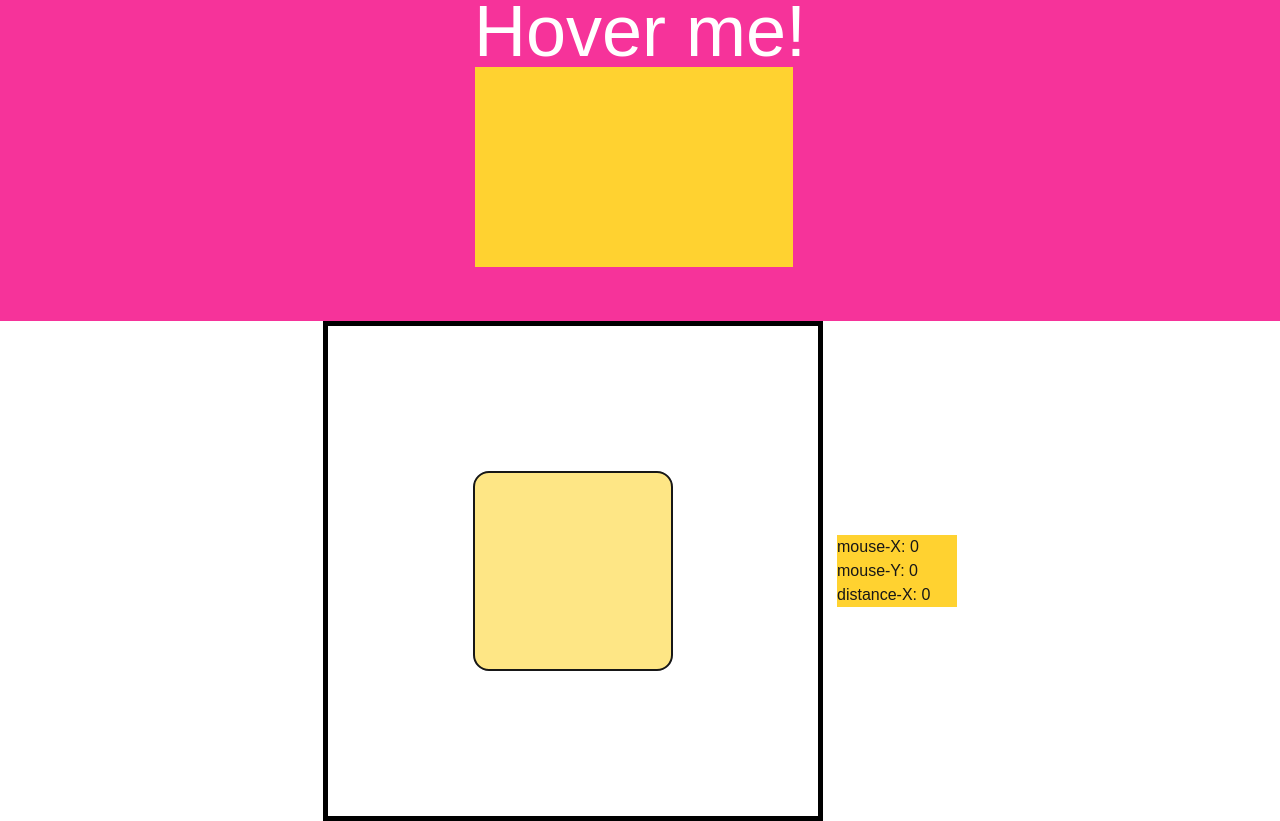
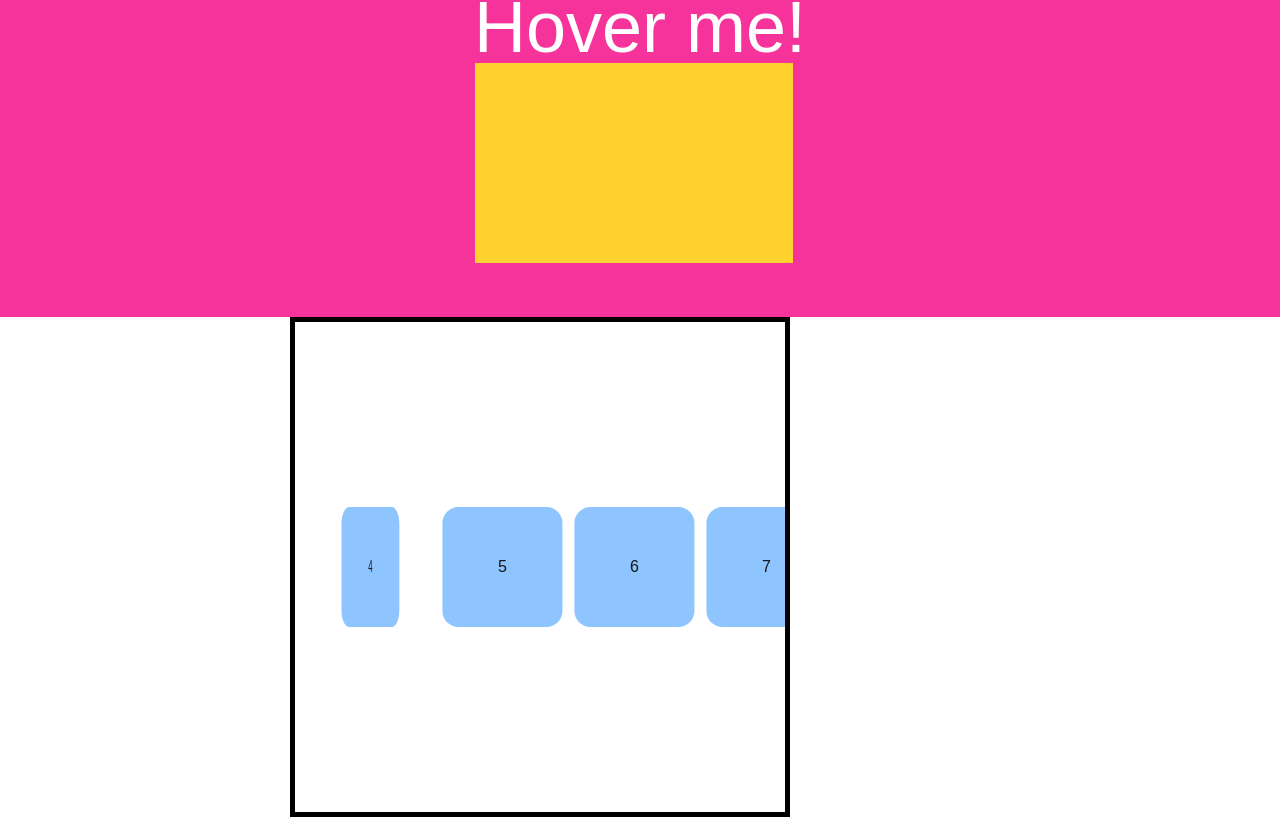
Before and after one commit to dev-zyrushiyao/gsap-sketchpad-v2, a Next.js app: page / in a window 1280 px wide. Shown: the part 1701-2522 px from the top of the page. Built offline with nearby package versions, Linux system fonts and the light colour scheme.

Commit message:
scroll using mouse move

```diff
--- a/app/components/MouseDemo.tsx
+++ b/app/components/MouseDemo.tsx
@@ -4,68 +4,138 @@ import React, { useRef, useState } from "react";
 
 gsap.registerPlugin(useGSAP);
 
-type Coordinates = { x: number; y: number; distX: number };
-type QuickSetterFn = (value: number | string) => void;
+type QuickSetterFn = (value: string | number) => void;
 
 export default function MouseDemo() {
   //useRef
   const container = useRef<HTMLDivElement | null>(null);
-
-  //state
-  const [coordinates, setCoordinates] = useState<Coordinates>({
-    x: 0,
-    y: 0,
-    distX: 0,
-  });
+  const setContainerOverFlow = useRef<QuickSetterFn | null>(null);
+  const setScrollX = useRef<QuickSetterFn | null>(null);
+  const scrollTween = useRef<gsap.core.Tween | null>(null);
 
   //useGsap - contextSafe
-  const { contextSafe } = useGSAP(() => {}, { scope: container });
+  const { contextSafe } = useGSAP(
+    () => {
+      //boxWrapper rect
+      const boxWrapper = container.current?.querySelector(
+        ".box-wrapper",
+      ) as HTMLElement;
+      const boxWrapperRect = boxWrapper.getBoundingClientRect();
+      const boxWrapperWidth = boxWrapperRect.width;
 
-  function handleMouseMove(e: React.MouseEvent<HTMLDivElement>): void {
-    const context = contextSafe(() => {
-      const rect = e.currentTarget.getBoundingClientRect();
-      const xAxis = e.nativeEvent.clientX - rect.left;
-      const yAxis = e.nativeEvent.clientY - rect.top;
+      //container rect
+      const containerRect = container.current?.getBoundingClientRect();
+      if (!containerRect) return;
+      const containerWidth = containerRect.width;
+      const containerCenter = containerWidth / 2;
+      console.log("containerRect.left", containerRect.left);
 
-      //calculates the distance between the width and the center of the div
-      const center = rect.width / 2;
-      const distanceX = Math.abs(center - xAxis);
+      //scroll computation
+      const scrollAmount = boxWrapperWidth - containerWidth;
 
-      const updatedCoordinates: Coordinates = {
-        x: xAxis,
-        y: yAxis,
-        distX: distanceX,
+      const updateSquash = () => {
+        //calculate the distance of the boxtiles to the container
+        const boxTiles =
+          container.current?.querySelectorAll("[class*=box-tile-]");
+        //convert node to array
+        const boxTilesArr = Array.from(boxTiles ?? []);
+
+        //array of quickSetter
+        const setScaleXList = boxTilesArr.map((tile) =>
+          gsap.quickSetter(tile, "scaleX"),
+        );
+
+        boxTilesArr.forEach((tile, index) => {
+          const tileRect = tile.getBoundingClientRect();
+          const distanceTile = tileRect.left - containerRect?.left;
+
+          const rawScale = gsap.utils.mapRange(120, 0, 1, 0.1, distanceTile);
+          const scaleX = gsap.utils.clamp(0.1, 1, rawScale);
+
+          setScaleXList[index](scaleX);
+        });
       };
-      setCoordinates(updatedCoordinates);
 
-      //quickSetter
-      const setScaleX = gsap.quickSetter(".box", "scaleX");
-      const setScaleY = gsap.quickSetter(".box", "scaleY");
+      //unmount the ticker at the bottom of useGSAP
+      gsap.ticker.add(updateSquash);
 
-      const scaleX = gsap.utils.mapRange(0, center, 2, 0.0, distanceX);
-      // const scaleY = gsap.utils.mapRange(0, 500, 1, 1.5, yAxis);
+      //tween
+      //it is default to (negative)scrollAmount to make the animation go left to right
+      //the animation scroll switch to right when the cursor is on the right side of the container.current
+      // left focus cursor gives negative value (cursor distance to the center of container.ref)
+      // right focus gives positive value (cusor distance to the center of container.ref)
+      // negative value of distance gives negavite timeScale -> this is going to rewind the animation of tween.X
+      // positive value of distance gives positive timeScale -> this is going to play forward the animation of tween.X
+      // bigger negative value / positive value will show a slower and faster animation
+      // mouse distance trigger is handled by handleMouseMove function
+      setContainerOverFlow.current = gsap.quickSetter(
+        container.current,
+        "overflow",
+      ) as QuickSetterFn;
+      setScrollX.current = gsap.quickSetter(boxWrapper, "x") as QuickSetterFn;
 
-      setScaleX(scaleX);
-      setScaleY(scaleX);
-    });
+      setContainerOverFlow.current("hidden");
+      setScrollX.current(containerCenter);
 
-    context();
-  }
+      //tween
+      scrollTween.current = gsap.to(boxWrapper, {
+        x: -scrollAmount,
+        duration: 10,
+        ease: "none",
+      });
+
+      const handleMouseMove = (e: MouseEvent, center: number): void => {
+        //distance of center to left and right side of the container.current
+        const distanceX = e.offsetX - containerCenter;
+        console.log("distance", distanceX);
+        const setTimeScale = gsap.utils.mapRange(
+          -center,
+          center,
+          -3,
+          3,
+          distanceX,
+        );
+
+        if (!scrollTween.current) return;
+        scrollTween.current.timeScale(setTimeScale);
+      };
+
+      //injects the listener to the container.current
+      container.current?.addEventListener("mousemove", (e: MouseEvent) => {
+        handleMouseMove(e, containerCenter);
+      });
+
+      return () => {
+        gsap.ticker.remove(updateSquash);
+      };
+    },
+    { scope: container },
+  );
 
   return (
-    <div className="flex flex-row justify-center items-center gap-3.5 ">
+    <div className="flex flex-row justify-center items-start">
       <div
         ref={container}
-        onMouseMove={handleMouseMove}
-        className="border-5 border-black h-[500px] w-[500px] flex flex-row justify-center items-center relative"
+        className="border-5 border-black h-[500px] w-[500px] flex flex-row items-center"
       >
-        {/* <div className="border h-full w-0.1"></div> */}
-        <div className="box border-2 rounded-2xl bg-amber-200 w-50 h-50 "></div>
+        <div className="box-wrapper flex flex-row gap-3">
+          {Array.from({ length: 10 }, (_, index) => {
+            return (
+              <div
+                key={index}
+                className={`box-tile-${index + 1} bg-blue-300 rounded-2xl flex flex-col justify-center items-center w-30 h-30 `}
+              >
+                {index + 1}
+              </div>
+            );
+          })}
+        </div>
       </div>
-      <div className="bg-amber-300 w-30">
-        <p>mouse-X: {coordinates.x}</p>
+      <div className="bg-amber-300 w-50">
+        {/* <p>mouse-X: {coordinates.x}</p>
         <p>mouse-Y: {coordinates.y}</p>
         <p>distance-X: {coordinates.distX}</p>
+        <p>rotation: {coordinates.rotation}</p> */}
       </div>
     </div>
   );
```
